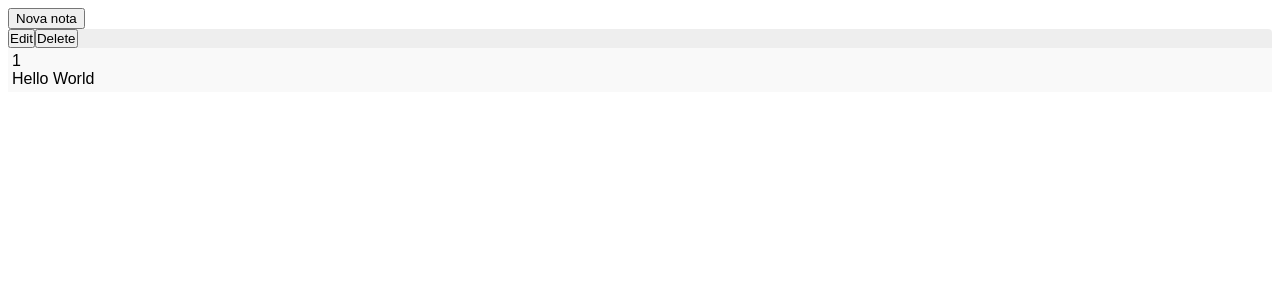
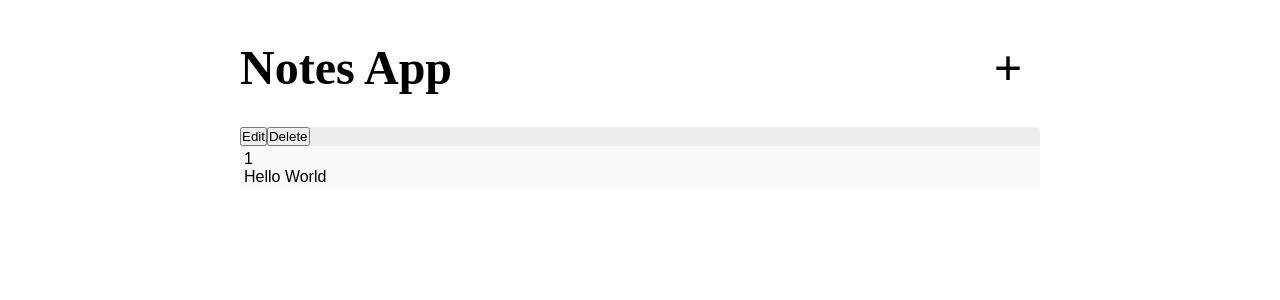
Before and after one commit to caiojardim/NotesApp, a React (Create React App) app: page / in a window 1280 px wide. Shown: the top 300 px of the page. Built offline with nearby package versions, Linux system fonts and the light colour scheme.

Commit message:
styled header

```diff
--- a/src/Main/index.tsx
+++ b/src/Main/index.tsx
@@ -26,7 +26,10 @@ export function Main() {
 
     return(
         <Container>
-            <button onClick={handleNewNote}>Nova nota</button>
+            <header>
+                <h1>Notes App</h1>
+                <button onClick={handleNewNote}>+</button>
+            </header>
             {Notes.map((note: NoteType) =>
             <Note key = {note.id}
                 id={note.id}
--- a/src/Main/style.ts
+++ b/src/Main/style.ts
@@ -1,3 +1,27 @@
 import styled from 'styled-components'
 
-export const Container = styled.div``
+export const Container = styled.div`
+    max-width: 800px;
+    margin: 0 auto;
+
+    header {
+        display: flex;
+        justify-content: space-between;
+
+        h1 {
+            font-size: 3rem;
+        }
+
+        button {
+            border: none;
+            border-radius: 50%;
+            width: 4rem;
+            height: 4rem;
+
+            margin: auto 0;
+            font-size: 3rem;
+            background-color: #fff;
+
+        }
+    }
+`
```
